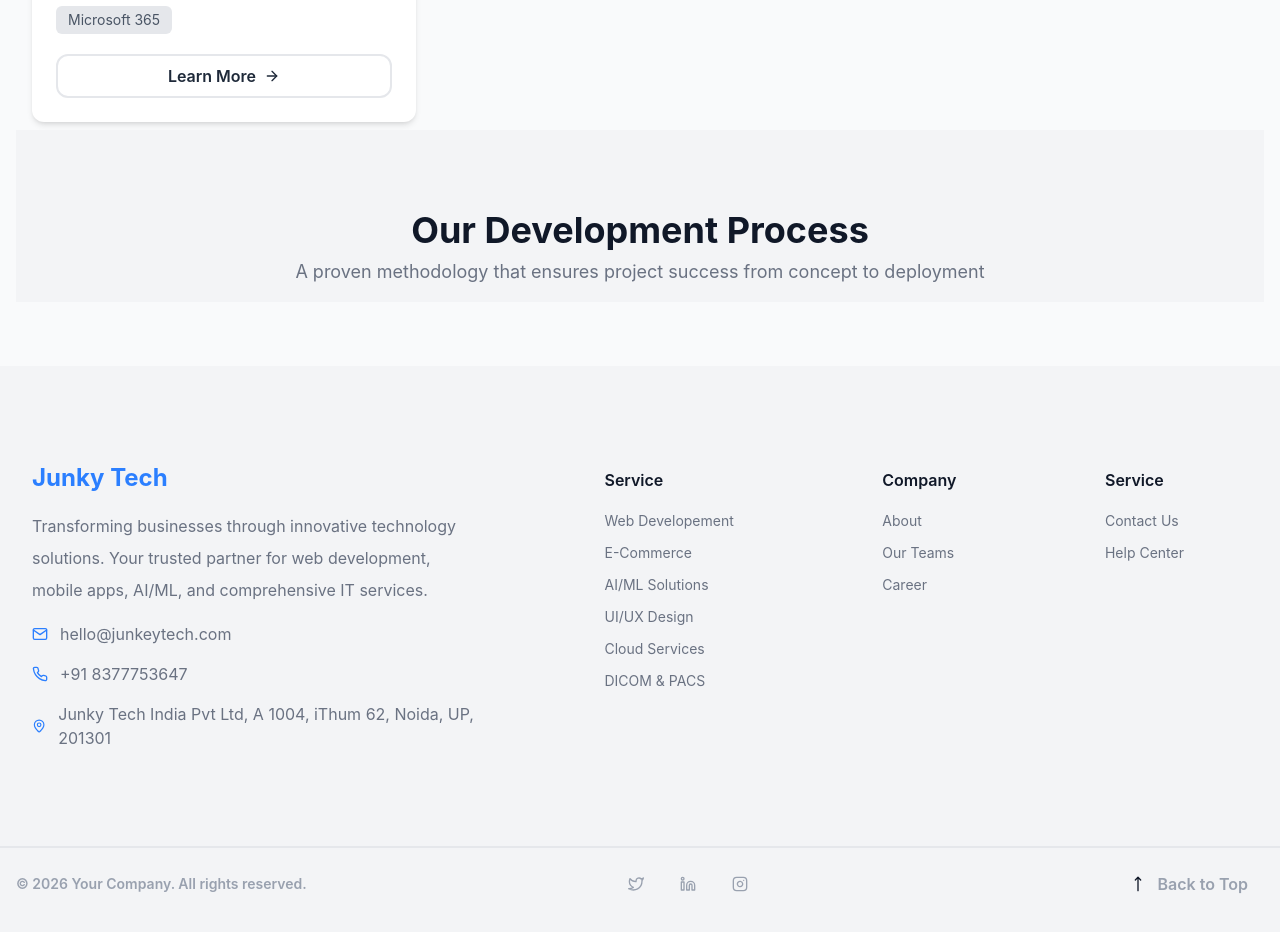
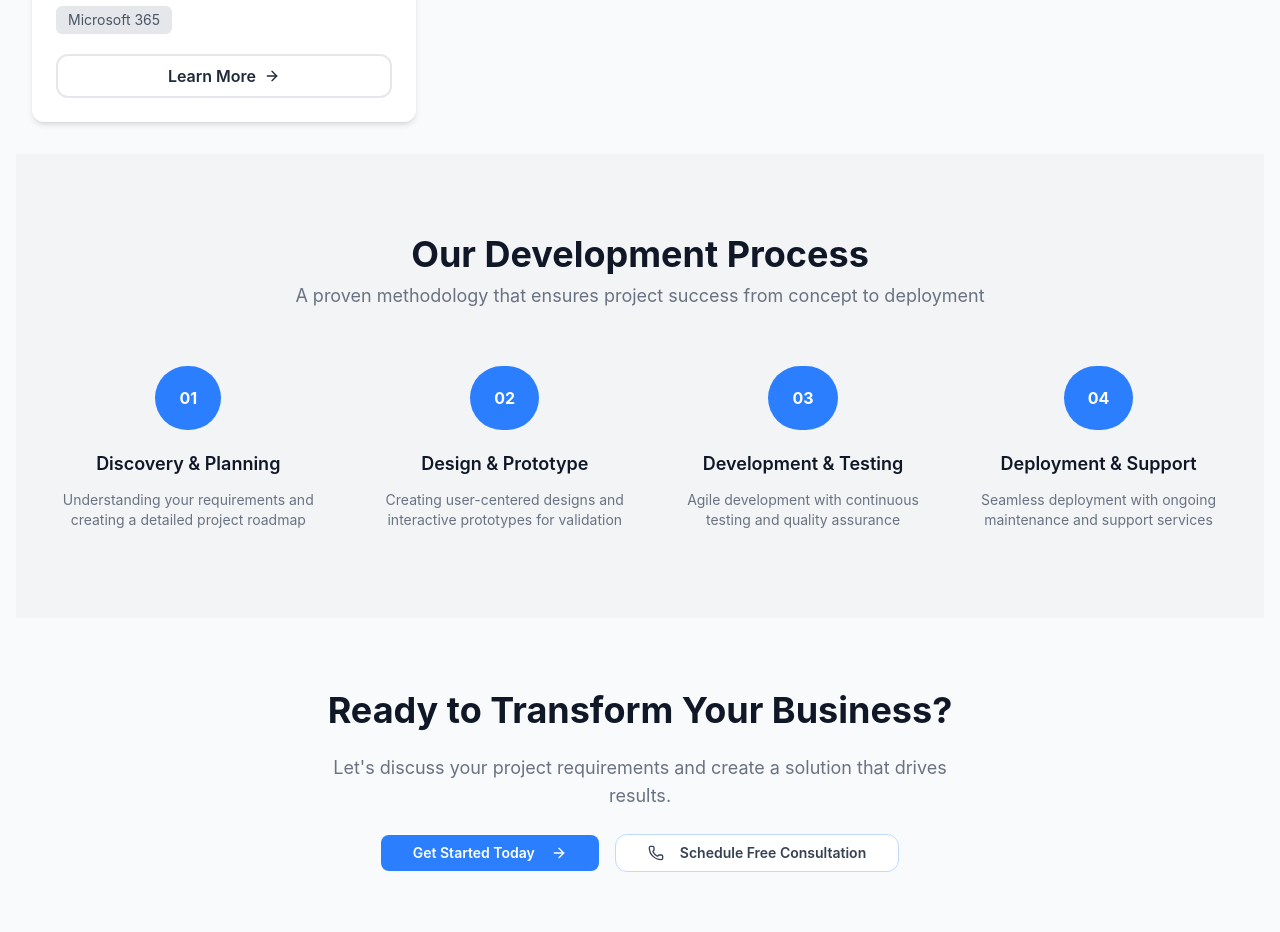
Before and after one commit to Ajay7548/Junky-Tech-Portal, a React (Vite) app: page /services in a window 1280 px wide. Shown: the part 3080-4012 px from the top of the page. Built offline with nearby package versions, Linux system fonts and the light colour scheme.

Commit message:
service page completed

```diff
--- a/src/components/Layout/Services.jsx
+++ b/src/components/Layout/Services.jsx
@@ -2,7 +2,7 @@ import React from 'react'
 import ConsultantBtn from '../ConsultantBtn'
 import FirstBtnPage from '../FirstBtnPage'
 import ServiceComponent from '../ServiceComponent'
-import { BookHeadphonesIcon, Brain, ChartArea, ChartCandlestickIcon, Cloud, CodeIcon, MessageCircleMoreIcon, Palette, Phone, Shield } from 'lucide-react'
+import { ArrowRight, BookHeadphonesIcon, Brain, ChartArea, ChartCandlestickIcon, Cloud, CodeIcon, MessageCircleMoreIcon, Palette, Phone, Shield } from 'lucide-react'
 import Courses from '../Courses'
 import HeadingComponent from '../HeadingComponent'
 import Metrics from '../Metrics'
@@ -34,10 +34,65 @@ const Services = () => {
         <HeadingComponent title={"Infrastructure & Support"} desc={"Reliable hosting and ongoing maintenance"} />
         <Courses category={'business'} />
       </div>
-      <div className='bg-gray-100 w-full'>
+      <div className='bg-gray-100 w-full mt-6  pb-16'>
         <HeadingComponent title={"Our Development Process"} desc={"A  proven methodology that ensures project success from concept to deployment"} />
+         <div className='flex justify-between items-center gap-6 p-6 mt-4'>
+           <div className='flex flex-col gap-3 justify-center items-center '>
+              <p className='text-white bg-blue-500 w-fit px-6 py-5 rounded-full font-bold'>
+                <p>01</p>
+              </p>
+            <p className='font-semibold text-gray-900 text-center  mt-2 text-lg'>Discovery & Planning</p>
+            <p className='text-gray-500 text-sm text-center'>Understanding your requirements and creating a detailed project roadmap</p>
+          </div>
+          <div className='flex flex-col gap-3 justify-center items-center'>
+              <p className='text-white bg-blue-500 w-fit px-6 py-5 rounded-full font-bold'>
+                <p>02</p>
+              </p>
+            <p className='font-semibold text-gray-900 text-center  mt-2 text-lg'>Design & Prototype</p>
+            <p className='text-gray-500 text-sm text-center'>Creating user-centered designs and interactive prototypes for validation</p>
+          </div>
+          <div className='flex flex-col gap-3 justify-center items-center'>
+              <p className='text-white bg-blue-500 w-fit px-6 py-5 rounded-full font-bold'>
+                <p>03</p>
+              </p>
+            <p className='font-semibold text-gray-900 text-center  mt-2 text-lg'>Development & Testing</p>
+            <p className='text-gray-500 text-sm text-center'>Agile development with continuous testing and quality assurance</p>
+          </div>
+          <div className='flex flex-col gap-3 justify-center items-center'>
+              <p className='text-white bg-blue-500 w-fit px-6 py-5 rounded-full font-bold'>
+                <p>04</p>
+              </p>
+            <p className='font-semibold text-gray-900 text-center  mt-2 text-lg'>Deployment & Support</p>
+            <p className='text-gray-500 text-sm text-center'>Seamless deployment with ongoing maintenance and support services</p>
+          </div>
+         </div>
+      </div>
+         <div className="flex flex-col gap-4 justify-center items-center max-w-4xl px-2 mt-16 mb-14 lg:px-4">
+          <h1 className="text-4xl font-bold text-left mb-2">
+            Ready to Transform Your Business?
+          </h1>
 
-      </div>
+          <p className="text-gray-500 text-lg text-center max-w-2xl mb-2">
+           Let's discuss your project requirements and create a solution that drives results.
+
+           <div className='flex justify-center items-center gap-4  mt-6'>
+
+              <div className='px-8 py-2 gap-4 items-center flex text-md cursor-pointer bg-blue-500 text-white font-semibold rounded-lg hover:bg-blue-600 transition-colors duration-300'>
+                <p className='text-sm'>
+                  Get Started Today
+                </p>
+                <ArrowRight className='w-4 h-4' />
+              </div>
+
+              <div className='px-8 py-2 text-sm gap-4 items-center flex text-md cursor-pointer bg-white text-gray-700 font-semibold rounded-xl hover:bg-gray-100 transition-colors duration-300 border border-blue-200'>
+                <Phone className="h-4 w-4" />
+                <p >
+                  Schedule Free Consultation
+                </p>
+              </div>
+            </div>
+          </p>
+        </div>
 
     </div>
   )
```
